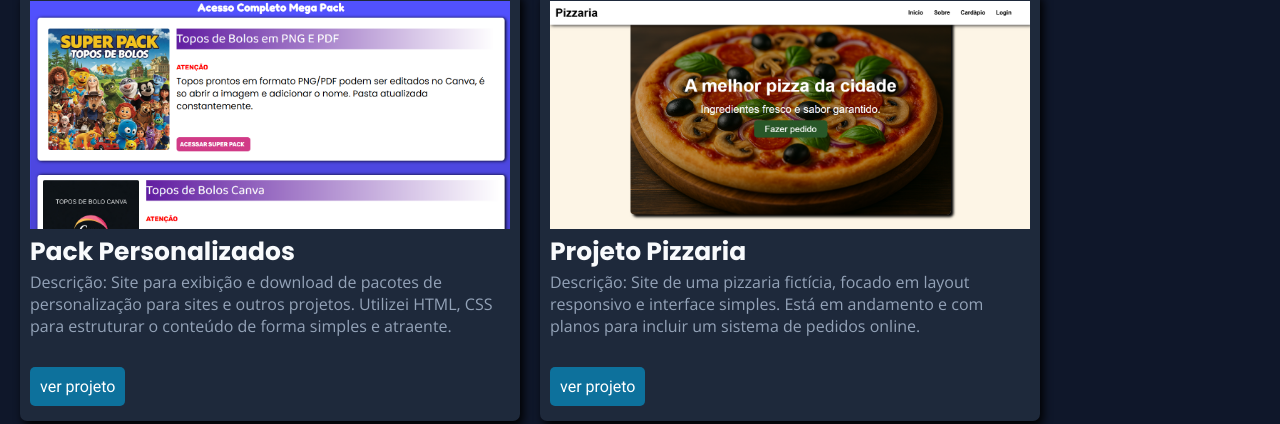
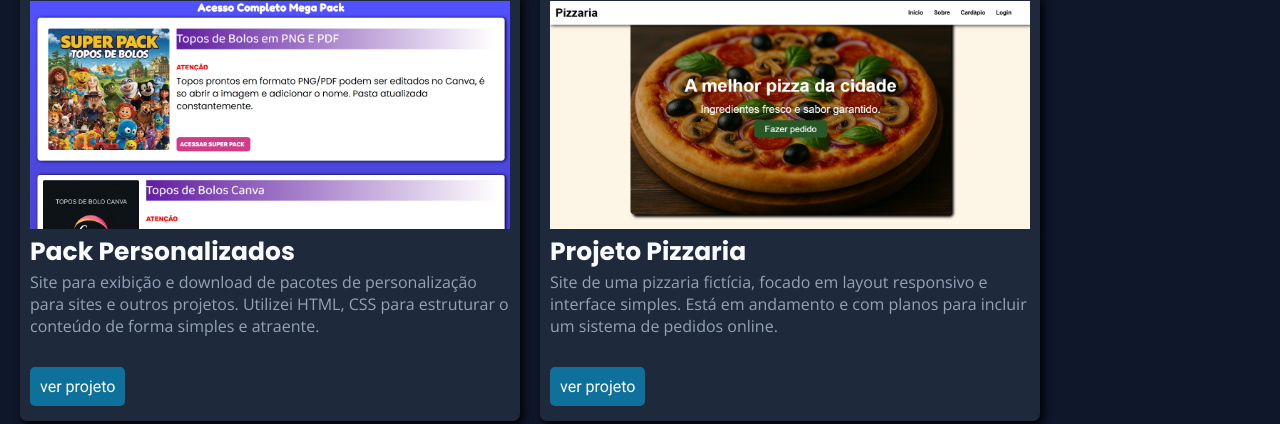
Before and after one commit to Miltondev019/meu-portfolio, a plain HTML site: page index.html in a window 1280 px wide. Shown: the part 376-800 px from the top of the page. Drawn offline with nearby package versions, Linux system fonts and the light colour scheme.

Commit message:
atualizar

```diff
--- a/index.html
+++ b/index.html
@@ -26,7 +26,7 @@
                 <img class="img1" src="imagem/imagem2.png" alt="Imagem do projeto Pack Personalizados">
                 <div class="projeto-card">
                     <h3>Pack  Personalizados</h3>
-                    <p class="text1">Descrição: Site para exibição e download de pacotes de personalização para sites e outros projetos. Utilizei HTML, CSS para estruturar o conteúdo de forma simples e atraente.</p>
+                    <p class="text1">Site para exibição e download de pacotes de personalização para sites e outros projetos. Utilizei HTML, CSS para estruturar o conteúdo de forma simples e atraente.</p>
                     <a class="link" href="https://miltondev019.github.io/projeto0/">ver projeto</a>
                 </div>
             </div>
@@ -35,7 +35,7 @@
                 <div class="projeto-card">
                     <img class="img1" src="imagem/imagem3.png" alt="">
                     <h3>Projeto Pizzaria</h3>
-                    <p class="text1">Descrição: Site de uma pizzaria fictícia, focado em layout responsivo e interface simples. Está em andamento e com planos para incluir um sistema de pedidos online.</p>
+                    <p class="text1">Site de uma pizzaria fictícia, focado em layout responsivo e interface simples. Está em andamento e com planos para incluir um sistema de pedidos online.</p>
                     <a class="link" href="https://miltondev019.github.io/projeto-pizzaria/">ver projeto</a>
                 </div>
             </div>
```
